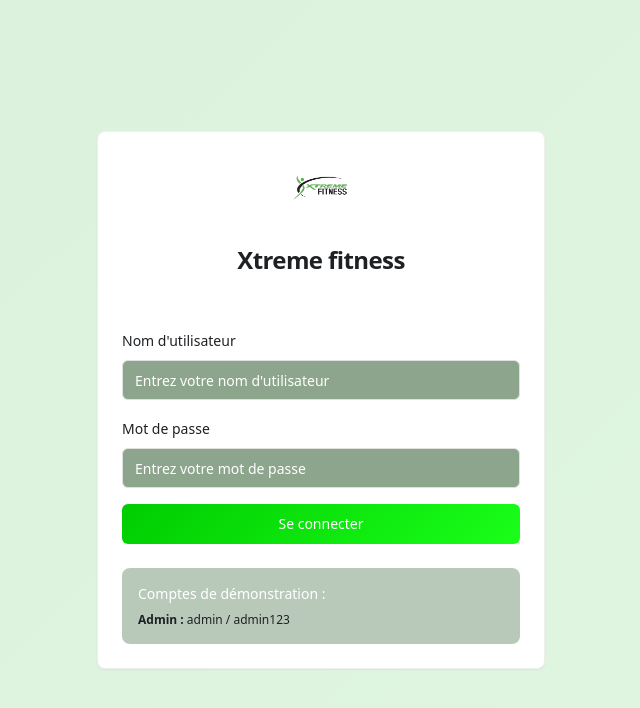
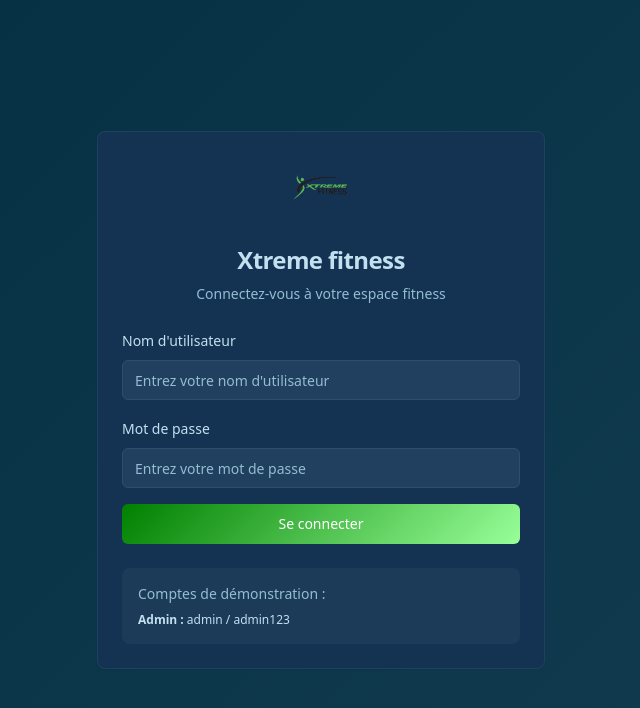
Before and after one commit to Appwiss/fit-course-manager, a React (Vite) app: page / in a window 1280 px wide. Shown: the top 708 px of the page, without its empty margins (319-959 px from the left). Built offline with nearby package versions, Linux system fonts and the light colour scheme.

Commit message:
Update index.css

```diff
--- a/src/index.css
+++ b/src/index.css
@@ -6,119 +6,118 @@
 
 @layer base {
   :root {
-    /* Thème light avec nouvelles couleurs */
+  /* Couleurs de base */
+  --background: 210 90% 15%; /* bg-100 */
+  --foreground: 200 60% 85%; /* text-100 */
 
---background: 0 0% 96%;
-    --foreground: 210 8% 13%;
+  --card: 210 60% 20%; /* bg-200 */
+  --card-foreground: 200 60% 85%; /* text-100 */
 
-    --card: 0 0% 100%;
-    --card-foreground: 210 8% 13%;
+  --popover: 210 60% 20%;
+  --popover-foreground: 200 60% 85%;
 
-    --popover: 0 0% 100%;
-    --popover-foreground: 210 8% 13%;
+  /* Couleurs principales */
+  --primary: 120 100% 25%; /* primary-100 */
+  --primary-foreground: 0 0% 100%;
+  --primary-glow: 120 100% 80%; /* primary-300 */
 
-    /* Couleurs principales - Vert vif */
-    --primary: 120 100% 40%;
-    --primary-foreground: 0 0% 100%;
-    --primary-glow: 120 100% 55%;
+  /* Couleurs secondaires */
+  --secondary: 120 60% 45%; /* primary-200 */
+  --secondary-foreground: 0 0% 100%;
 
-    /* Couleurs secondaires - Gris */
-   --secondary: 120 60% 25%; /* Vert foncé */
---secondary-foreground: 0 0% 100%; /* Texte blanc sur vert foncé */
+  --muted: 210 40% 30%; /* bg-300 */
+  --muted-foreground: 200 40% 70%; /* text-200 */
 
---muted: 120 50% 20%; /* Vert encore plus foncé */
---muted-foreground: 0 0% 100%; /* Texte blanc */
+  /* Accent */
+  --accent: 120 100% 50%; /* accent-100 */
+  --accent-foreground: 0 0% 100%;
 
+  /* Success */
+  --success: 120 100% 80%; /* primary-300 */
+  --success-foreground: 0 0% 20%;
 
-    /* Accent - Gris clair */
-    --accent: 0 0% 96%;
-    --accent-foreground: 210 8% 13%;
-
-    /* Success - Vert clair */
-    --success: 120 100% 55%;
-    --success-foreground: 0 0% 100%;
-
-    /* Expert - Vert foncé */
-    --expert: 120 100% 35%;
+  /* Expert */
+  --expert: 120 100% 35%; /* entre primary-100 et primary-200 */
   --expert-foreground: 0 0% 100%;
 
-    --destructive: 0 72% 50%;
+  /* Danger */
+  --destructive: 0 80% 45%;
   --destructive-foreground: 0 0% 100%;
 
-    --border: 0 0% 88%;
-    --input: 0 0% 88%;
-    --ring: 120 100% 40%;
+  /* UI */
+  --border: 210 40% 30%;
+  --input: 210 40% 30%;
+  --ring: 120 100% 45%; /* accent-200 */
 
-
-
-    /* Gradients fitness */
+  /* Gradients */
   --gradient-primary: linear-gradient(135deg, hsl(var(--primary)), hsl(var(--primary-glow)));
   --gradient-secondary: linear-gradient(135deg, hsl(var(--secondary)), hsl(var(--accent)));
   --gradient-expert: linear-gradient(135deg, hsl(var(--expert)), hsl(var(--primary)));
   --gradient-success: linear-gradient(135deg, hsl(var(--success)), hsl(var(--accent)));
 
-    /* Ombres élégantes */
-    --shadow-glow: 0 0 30px hsl(var(--primary) / 0.3);
-    --shadow-card: 0 8px 32px hsl(240 10% 3.9% / 0.3);
+  /* Ombres */
+  --shadow-glow: 0 0 30px hsl(var(--accent) / 0.3);
+  --shadow-card: 0 8px 32px hsl(210 10% 10% / 0.3);
 
-    /* Animations */
-    --transition-smooth: all 0.3s cubic-bezier(0.4, 0, 0.2, 1);
-
+  /* Autres */
+  --transition-smooth: all 0.3s ease-in-out;
   --radius: 0.5rem;
 
-    --sidebar-background: 0 0% 98%;
-
-    --sidebar-foreground: 240 5.3% 26.1%;
-
-    --sidebar-primary: 240 5.9% 10%;
-
-    --sidebar-primary-foreground: 0 0% 98%;
-
-    --sidebar-accent: 240 4.8% 95.9%;
-
-    --sidebar-accent-foreground: 240 5.9% 10%;
-
-    --sidebar-border: 220 13% 91%;
-
-    --sidebar-ring: 217.2 91.2% 59.8%;
+  /* Sidebar */
+  --sidebar-background: 210 90% 15%; /* bg-100 */
+  --sidebar-foreground: 200 60% 85%; /* text-100 */
+  --sidebar-primary: 120 100% 25%; /* primary-100 */
+  --sidebar-primary-foreground: 0 0% 100%;
+  --sidebar-accent: 120 100% 50%; /* accent-100 */
+  --sidebar-accent-foreground: 0 0% 100%;
+  --sidebar-border: 210 40% 30%;
+  --sidebar-ring: 120 100% 45%; /* accent-200 */
 }
 
 .dark {
-    --background: 210 8% 13%;
-    --foreground: 0 0% 100%;
+  /* Variante sombre */
+  --background: 210 90% 10%; /* plus sombre que bg-100 */
+  --foreground: 200 60% 85%;
 
-    --card: 210 8% 18%;
-    --card-foreground: 0 0% 88%;
+  --card: 210 60% 15%;
+  --card-foreground: 200 60% 85%;
 
-    --popover: 210 8% 18%;
-    --popover-foreground: 0 0% 88%;
+  --popover: 210 60% 15%;
+  --popover-foreground: 200 60% 85%;
 
-    --primary: 120 100% 40%;
+  --primary: 120 100% 25%;
   --primary-foreground: 0 0% 100%;
 
-    --secondary: 210 8% 28%;
-    --secondary-foreground: 0 0% 88%;
+  --secondary: 120 60% 45%;
+  --secondary-foreground: 0 0% 100%;
 
-    --muted: 210 8% 18%;
-    --muted-foreground: 0 0% 57%;
+  --muted: 210 40% 25%;
+  --muted-foreground: 200 40% 70%;
 
-    --accent: 210 8% 28%;
-    --accent-foreground: 0 0% 88%;
+  --accent: 120 100% 50%;
+  --accent-foreground: 0 0% 100%;
 
-    --destructive: 0 62.8% 30.6%;
+  --success: 120 100% 80%;
+  --success-foreground: 0 0% 20%;
+
+  --expert: 120 100% 35%;
+  --expert-foreground: 0 0% 100%;
+
+  --destructive: 0 80% 40%;
   --destructive-foreground: 0 0% 100%;
 
-    --border: 210 8% 28%;
-    --input: 210 8% 18%;
-    --ring: 120 100% 40%;
-    --sidebar-background: 210 8% 13%;
-    --sidebar-foreground: 0 0% 88%;
-    --sidebar-primary: 120 100% 40%;
+  --border: 210 40% 25%;
+  --input: 210 40% 25%;
+  --ring: 120 100% 45%;
+
+  --sidebar-background: 210 90% 10%;
+  --sidebar-foreground: 200 60% 85%;
+  --sidebar-primary: 120 100% 25%;
   --sidebar-primary-foreground: 0 0% 100%;
-    --sidebar-accent: 210 8% 18%;
-    --sidebar-accent-foreground: 0 0% 88%;
-    --sidebar-border: 210 8% 28%;
-    --sidebar-ring: 120 100% 40%;
+  --sidebar-accent: 120 100% 50%;
+  --sidebar-accent-foreground: 0 0% 100%;
+  --sidebar-border: 210 40% 25%;
+  --sidebar-ring: 120 100% 45%;
 }
 }
 
```
Lines whose indentation alone changed are shown as unchanged.
